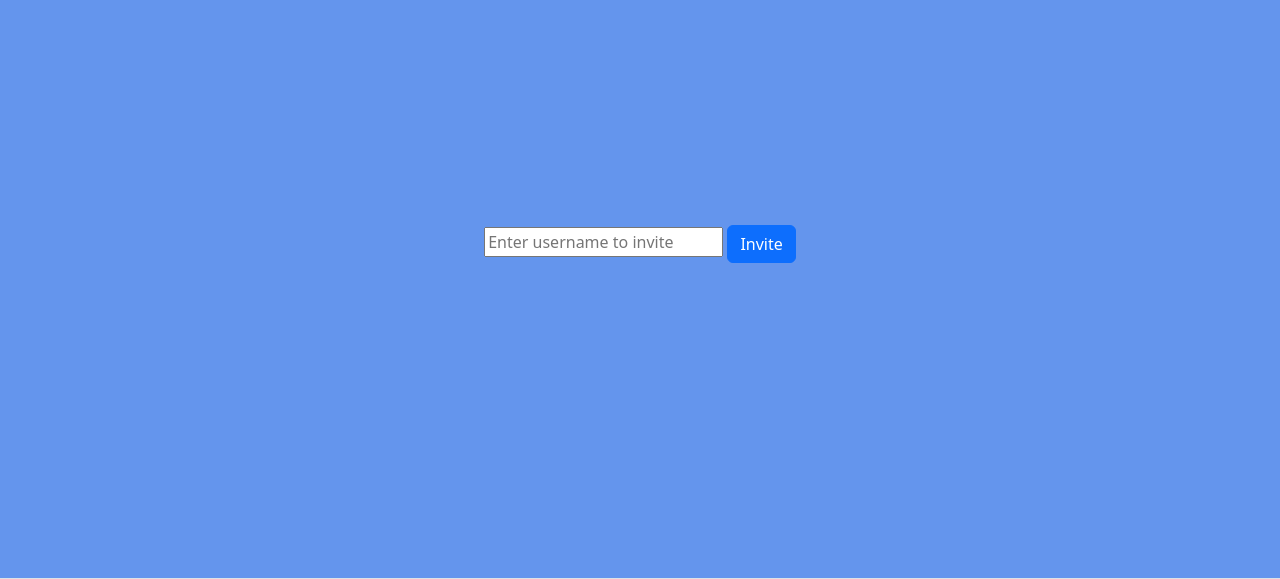
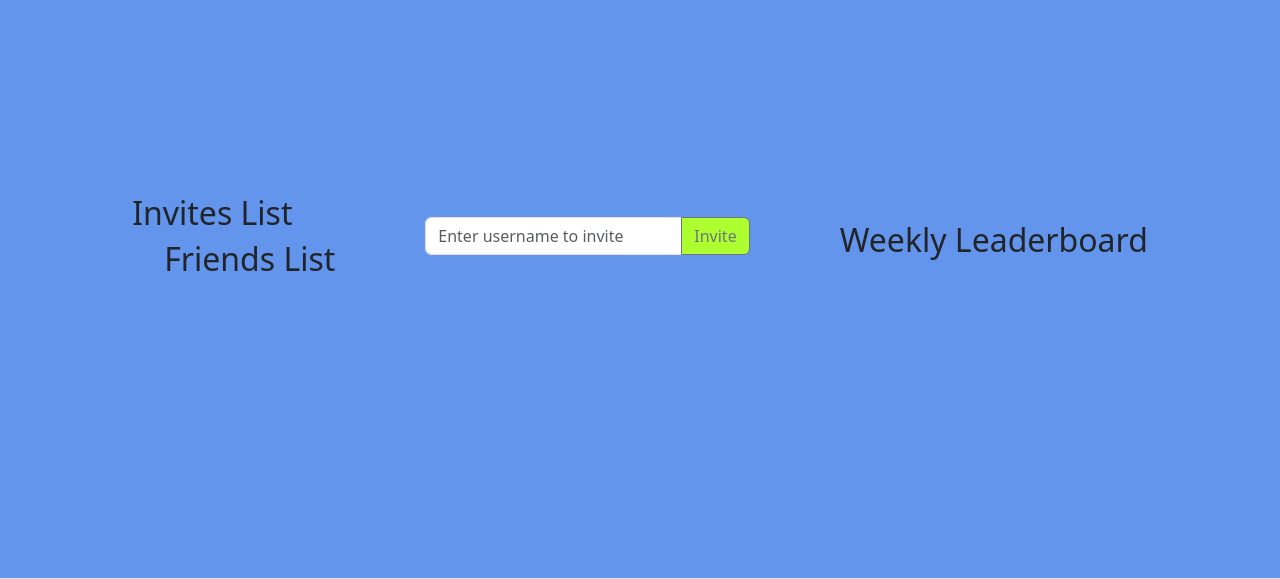
Before and after one commit to Gabriel-Whittaker/Study-Timer, a Flask app: page /friends in a window 1280 px wide. Shown: the part 156-735 px from the top of the page. Run offline with Flask 3, Linux system fonts and the light colour scheme; data that the repository does not hold is empty.

Commit message:
friend page frontend

```diff
--- a/timer/app.py
+++ b/timer/app.py
@@ -207,6 +207,6 @@ def weekly_leaderboard():
     name = query_db("SELECT username FROM users WHERE id = ?", (session["id"],), one=True)["username"]
     leaderboard[name] = unsafe or 0
 
-    leaderboard = dict(sorted(leaderboard.items(), key= lambda item: item[1], reverse = True))
+    leaderboard = sorted(leaderboard.items(), key= lambda item: item[1], reverse = True)
 
     return jsonify(leaderboard)
--- a/timer/static/friends.js
+++ b/timer/static/friends.js
@@ -6,6 +6,7 @@ async function getfriendsinvites()
     friends.forEach(function(friend) {
         const li = document.createElement('li');
         li.innerText = friend.username;
+        li.className = "list-group-item d-flex justify-content-between align-items-center"
         const form = document.createElement('form');
         form.action = "/accept_friend";
         form.method = "POST";
@@ -40,8 +41,18 @@ async function getfriends()
 }
 getfriends();
 
-a = fetch('/weekly_leaderboard');
+async function getleaderboard()
+{
+    let leaderboard = await fetch('/weekly_leaderboard');
+    leaderboard = await leaderboard.json();
+    leaderboard.forEach(function(friend) {
+        const li = document.createElement('li');
+        li.innerText = `${friend[0]} - ${friend[1]} minutes`;
+        li.className = "list-group-item";
+        document.getElementById('leaderboard').appendChild(li);
 
 
-
-})
+    });
+}
+getleaderboard();
+});
--- a/timer/static/styles.css
+++ b/timer/static/styles.css
@@ -26,3 +26,23 @@ body {
     /* vertical */
     min-height: 100vh;
 }
+
+#friendscontainer
+{
+
+    margin: 45px;;
+}
+#ïnviteForm
+{
+    margin: 45px;
+}
+
+#leaderboard
+{
+    margin: 45px;
+}
+
+#button-addon2
+{
+   background-color:  greenyellow;
+}
--- a/timer/templates/friends.html
+++ b/timer/templates/friends.html
@@ -13,23 +13,39 @@
 {% endif %}
 
 
-<ul id="inviteslist">
 
+<div class="d-flex justify-content-between align-items-center">
+<div id = "friendscontainer">
+<ul id="inviteslist" class="list-group">
+    <h2>Invites List</h2>
 
 
 </ul>
 
-<form action="/invite_friend" method="POST">
-    <input type="text" name="username" placeholder="Enter username to invite">
-    <button type="submit" class="btn btn-primary">Invite</button>
-</form>
+
 
 
 
 
 
 <ul id="friendslist">
+    <h2>Friends List</h2>
+
+</ul>
+</div>
+
+<form action="/invite_friend" method="POST" id="ïnviteForm">
+    <!-- <input type="text" name="username" placeholder="Enter username to invite">
+    <button type="submit" class="btn btn-primary">Invite</button> -->
+    <div class="input-group mb-3">
+        <input type="text" class="form-control" placeholder="Enter username to invite" aria-label="Recipient's username" name="username" aria-describedby="button-addon2">
+        <button class="btn btn-outline-secondary" type="submit" id="button-addon2">Invite</button>
+    </div>
+</form>
 
 
-</ul>
+<ol id="leaderboard"  class="list-group list-group-numbered">
+    <h2>Weekly Leaderboard</h2>
+</ol>
+</div>
 {% endblock %}
```
Also changed, not shown: timer/database.db, 5 other files.
